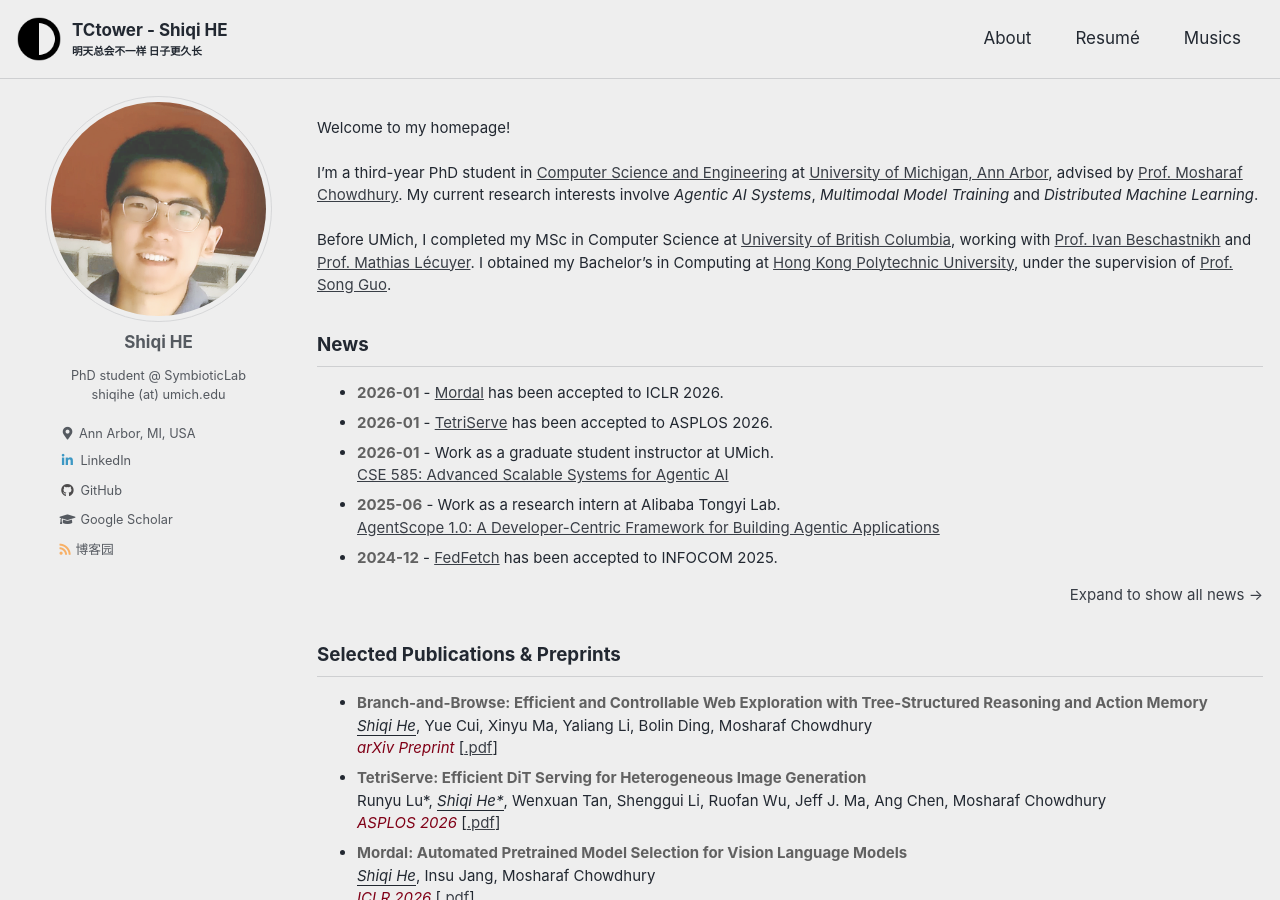
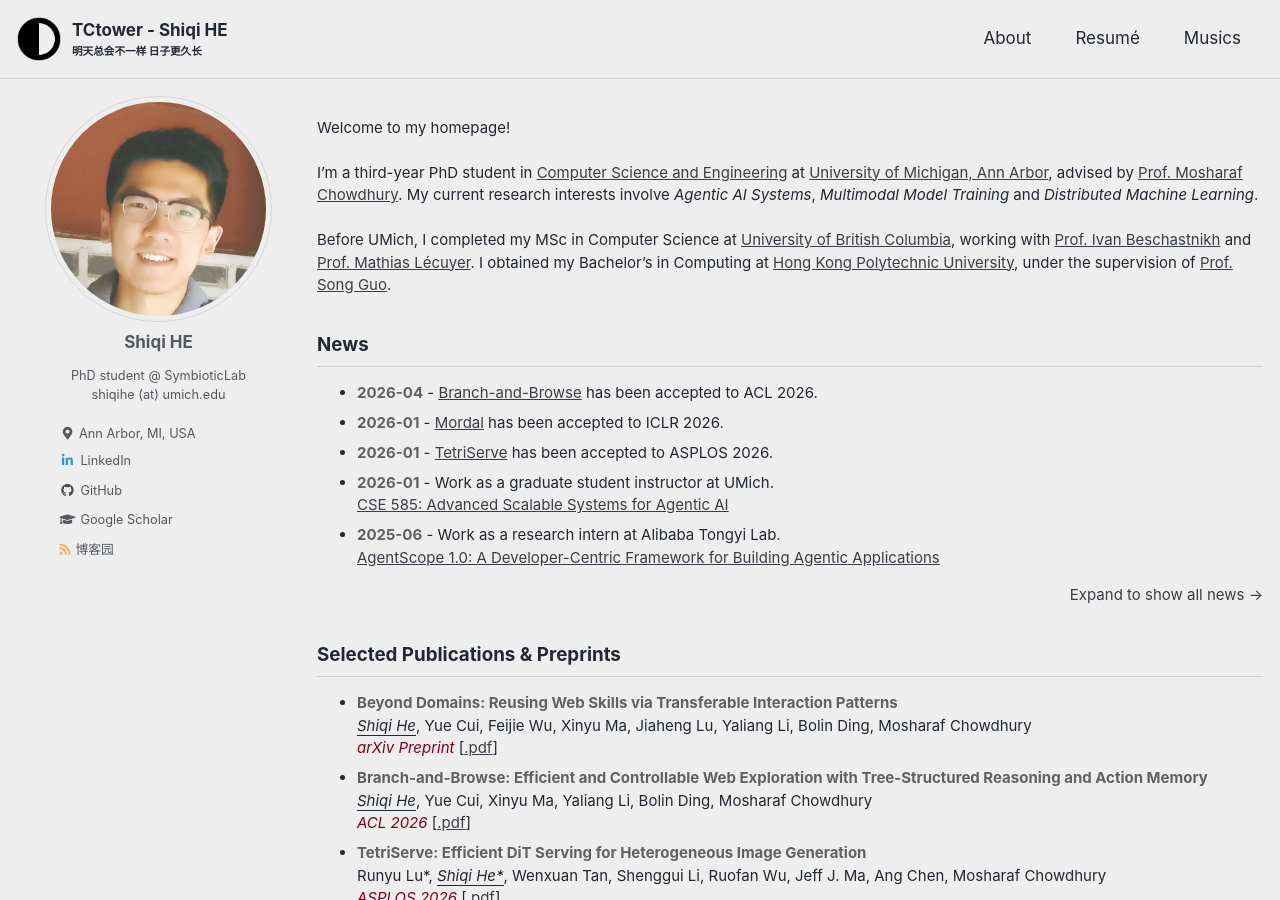
Before and after one commit to TCtower/tctower.github.io, a Jekyll site: the page built from index.md, in a window 1280 px wide and 900 px high. Built offline with Jekyll 4.4.1, drawn with Linux system fonts in a browser that asks for light colours; cached includes are drawn as plain includes.

Commit message:
Update Branch-and-Browse to ACL 2026 and add Beyond Domains preprint
- Add news item for Branch-and-Browse acceptance to ACL 2026
- Update Branch-and-Browse publication label from arXiv Preprint to ACL 2026
- Add new arXiv preprint: Beyond Domains: Reusing Web Skills via
  Transferable Interaction Patterns

Co-Authored-By: Claude Opus 4.8 <noreply@anthropic.com>

```diff
--- a/index.md
+++ b/index.md
@@ -83,6 +83,9 @@ sss -->
 ## News
 <ul id="news-list">
 <li class="news-item">
+<strong>2026-04</strong> - <a href="https://arxiv.org/pdf/2510.19838" title="branch-and-browse">Branch-and-Browse</a> has been accepted to ACL 2026.
+</li>
+<li class="news-item">
 <strong>2026-01</strong> - <a href="https://arxiv.org/pdf/2502.00241" title="mordal">Mordal</a> has been accepted to ICLR 2026.
 </li>
 <li class="news-item">
@@ -164,10 +167,16 @@ document.addEventListener('DOMContentLoaded', function() {
 
 
 <li>
+<strong>Beyond Domains: Reusing Web Skills via Transferable Interaction Patterns</strong>
+<br/><u><em>Shiqi He</em></U>, Yue Cui, Feijie Wu, Xinyu Ma, Jiaheng Lu, Yaliang Li, Bolin Ding, Mosharaf Chowdhury
+<br/> <em style="color:#800017;"> arXiv Preprint </em>  [<a href="https://arxiv.org/pdf/2606.17645" title="p4">.pdf</a>]
+</li>
+
+<li>
 <strong>Branch-and-Browse: Efficient and Controllable Web Exploration with Tree-Structured Reasoning and Action Memory
 </strong>
 <br/><u><em>Shiqi He</em></U>, Yue Cui, Xinyu Ma, Yaliang Li, Bolin Ding, Mosharaf Chowdhury
-<br/> <em style="color:#800017;"> arXiv Preprint </em>  [<a href="https://arxiv.org/pdf/2510.19838" title="p4">.pdf</a>]
+<br/> <em style="color:#800017;"> ACL 2026 </em>  [<a href="https://arxiv.org/pdf/2510.19838" title="p4">.pdf</a>]
 </li>
 
 <li>
```
